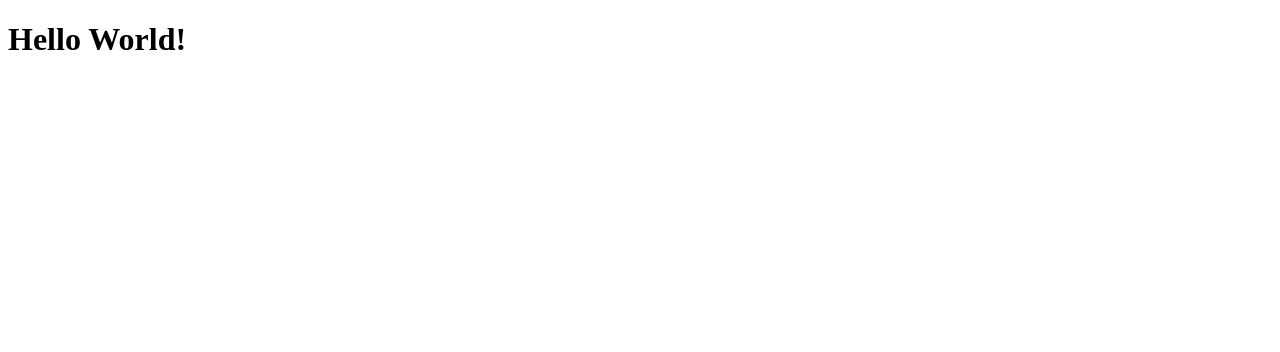
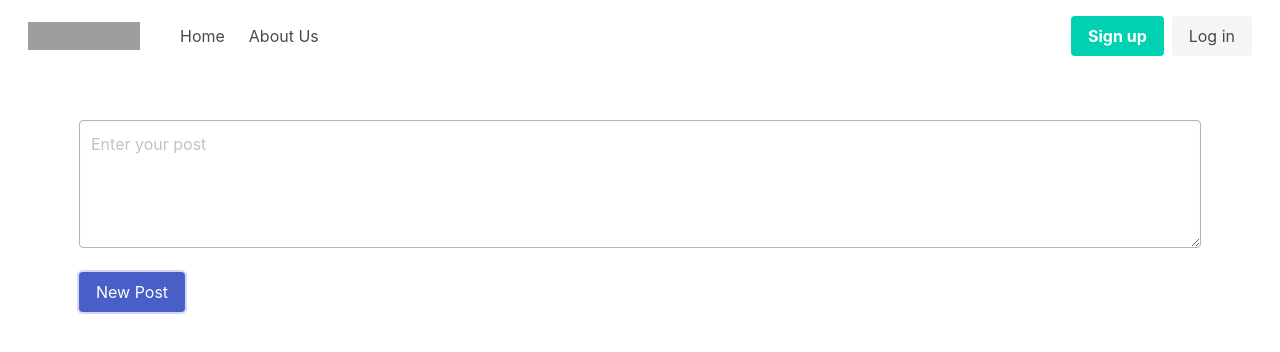
Before and after one commit to nijatmursali/mean-blog, an Angular app: page / in a window 1280 px wide. Shown: the top 352 px of the page. Built offline with nearby package versions, Linux system fonts and the light colour scheme; grey boxes are pictures that could not be loaded.

Commit message:
adding bulma and bootstrap + header and post

```diff
--- a/package.json
+++ b/package.json
@@ -19,6 +19,8 @@
     "@angular/platform-browser": "~10.2.0",
     "@angular/platform-browser-dynamic": "~10.2.0",
     "@angular/router": "~10.2.0",
+    "bootstrap": "^4.5.3",
+    "bulma": "^0.9.1",
     "rxjs": "~6.6.0",
     "tslib": "^2.0.0",
     "zone.js": "~0.10.2"
--- a/src/app/app.component.html
+++ b/src/app/app.component.html
@@ -1 +1,9 @@
-<h1>Hello World!</h1>
+<app-header></app-header>
+
+
+<!-- Hero content: will be in the middle -->
+<div class="hero-body">
+  <div class="container">
+    <app-post-create></app-post-create>
+  </div>
+</div>
--- a/src/app/app.module.ts
+++ b/src/app/app.module.ts
@@ -1,11 +1,15 @@
+import { HeaderComponent } from './header/header.component';
 import { BrowserModule } from '@angular/platform-browser';
 import { NgModule } from '@angular/core';
 
 import { AppComponent } from './app.component';
+import {PostCreateComponent} from './posts/post-create/post-create.component';
 
 @NgModule({
   declarations: [
-    AppComponent
+    AppComponent,
+    PostCreateComponent,
+    HeaderComponent
   ],
   imports: [
     BrowserModule
--- /dev/null
+++ b/src/app/header/header.component.html
@@ -0,0 +1,41 @@
+<nav class="navbar" role="navigation" aria-label="main navigation">
+  <div class="navbar-brand">
+    <a class="navbar-item" href="https://bulma.io">
+      <img src="https://bulma.io/images/bulma-logo.png" width="112" height="28">
+    </a>
+
+    <a role="button" class="navbar-burger burger" aria-label="menu" aria-expanded="false"
+      data-target="navbarBasicExample">
+      <span aria-hidden="true"></span>
+      <span aria-hidden="true"></span>
+      <span aria-hidden="true"></span>
+    </a>
+  </div>
+
+  <div id="navbarBasicExample" class="navbar-menu">
+    <div class="navbar-start">
+      <a class="navbar-item">
+        Home
+      </a>
+
+      <a class="navbar-item">
+        About Us
+      </a>
+
+
+    </div>
+
+    <div class="navbar-end">
+      <div class="navbar-item">
+        <div class="buttons">
+          <a class="button is-primary">
+            <strong>Sign up</strong>
+          </a>
+          <a class="button is-light">
+            Log in
+          </a>
+        </div>
+      </div>
+    </div>
+  </div>
+</nav>
--- /dev/null
+++ b/src/app/posts/post-create/post-create.component.html
@@ -0,0 +1,5 @@
+<div class="control">
+  <textarea class="textarea is-hovered" placeholder="Enter your post"></textarea>
+</div>
+
+<button class="button is-link is-focused mt-4">New Post</button>
--- a/src/styles.css
+++ b/src/styles.css
@@ -1 +1,3 @@
 /* You can add global styles to this file, and also import other style files */
+@import "~bulma/css/bulma.css";
+@import "~bootstrap/dist/css/bootstrap.min.css";
```
Also changed, not shown: src/app/header/header.component.ts (added, +9 -0 lines), src/app/posts/post-create/post-create.component.ts (added, +9 -0 lines), angular.json (line endings or trailing spaces), 1 other file (tests, documents, lock files or other folders).
